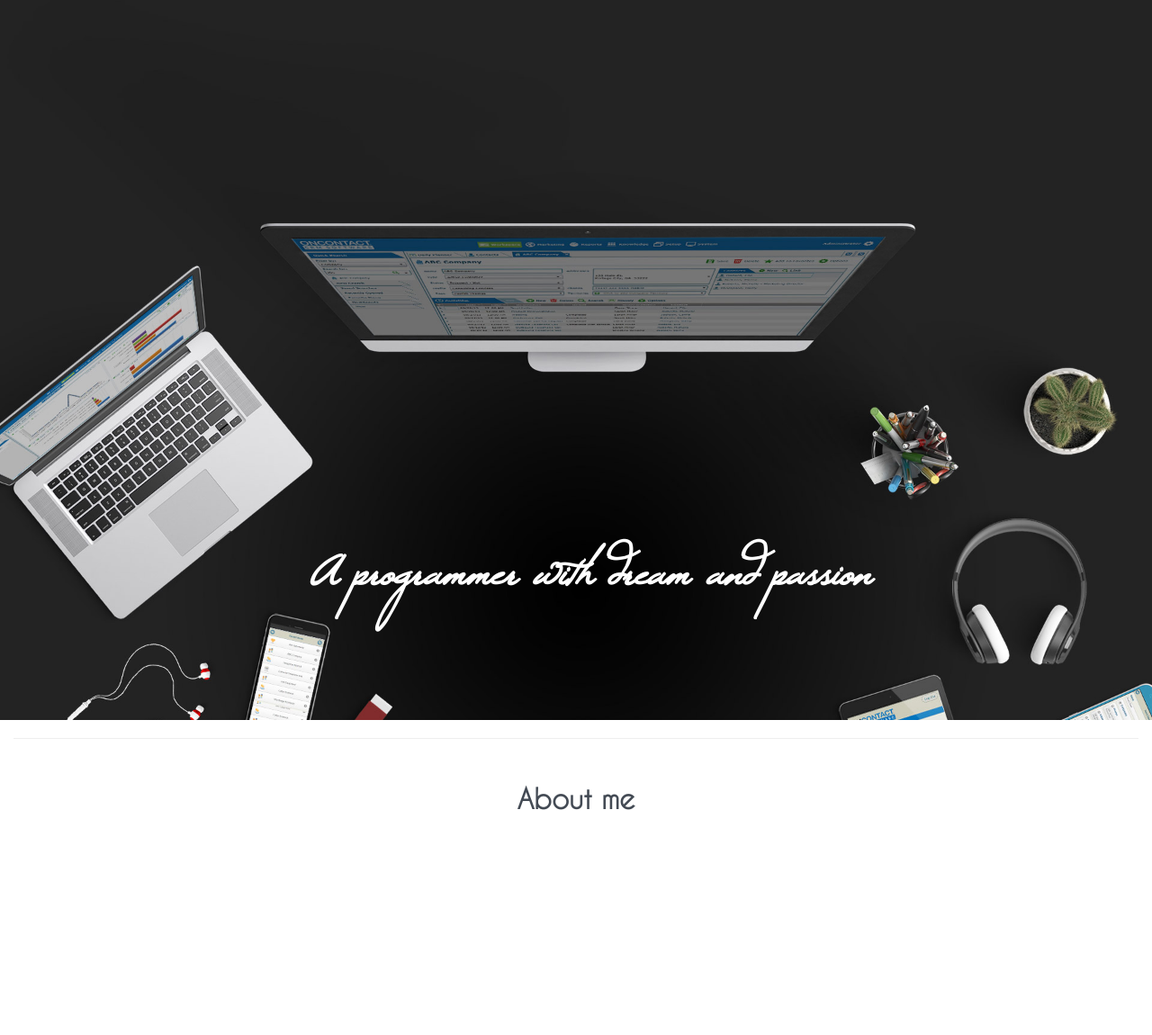
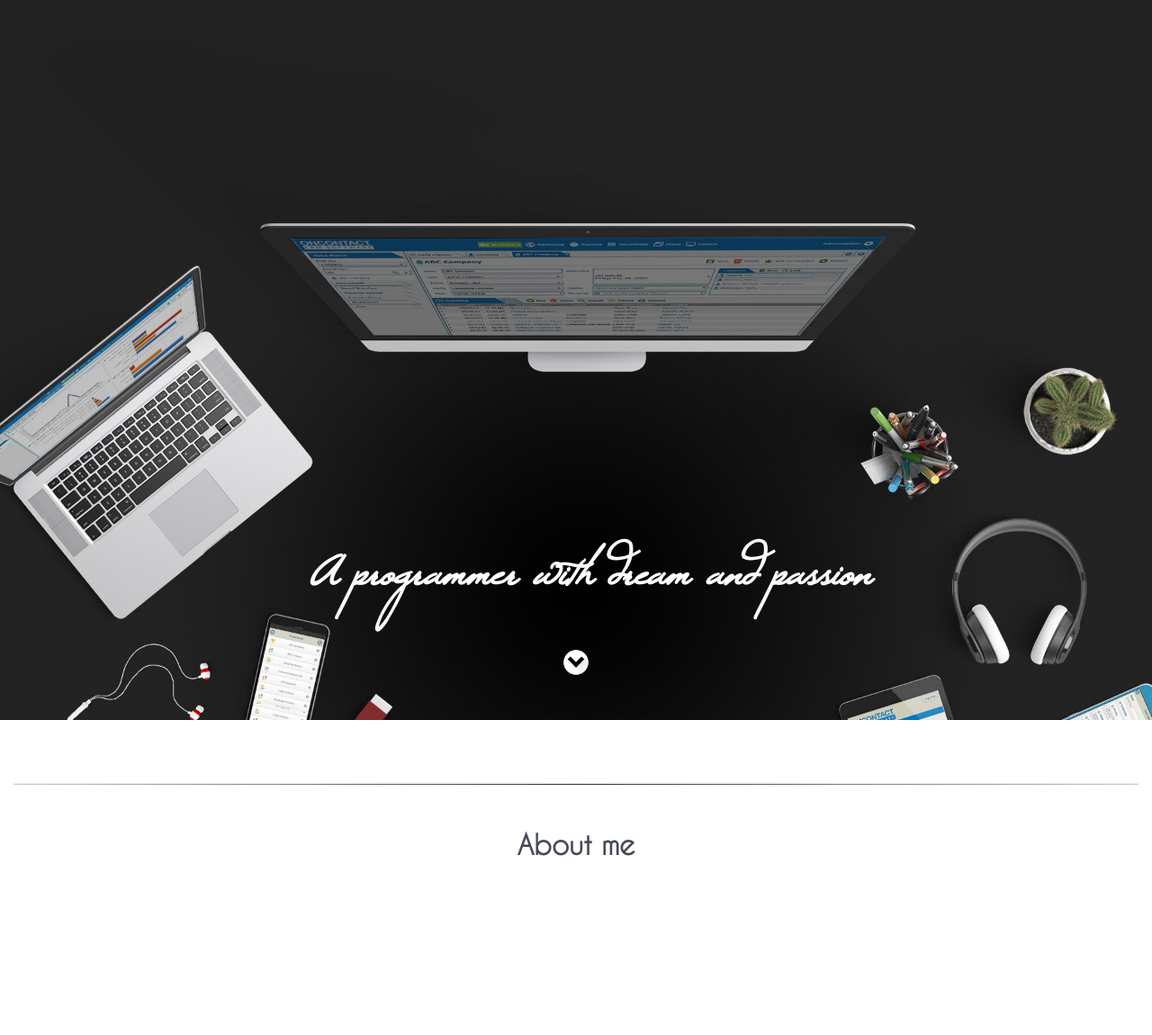
Before and after one commit to shengbolou/Project, a PHP site: page /sbl.html in a window 1280 px wide. Shown: the top 1150 px of the page at 90% size. Run offline with PHP 8.4, Linux system fonts and the light colour scheme.

Commit message:
first-page

```diff
--- a/css/sbl.css
+++ b/css/sbl.css
@@ -102,8 +102,7 @@
   font-size: 90px;
 }
 
-
-
+/***for the nav buttons***/
 #navbar ul a{
   font-family: 'Caviar';
   font-size: 20px;
@@ -117,7 +116,7 @@
   background: none;
 }
 
-
+/**for my name svg file**/
 #svg{
   position: absolute;
   z-index: 1;
@@ -125,6 +124,23 @@
   height: 30%;
   top:15%;
   left:10%;
+}
+
+
+.downward{
+  text-align: center;
+  position: relative;
+  z-index: 100;
+}
+
+.mine{
+  padding-top: 50px;
+}
+
+hr{
+  height: 1px;
+  background: #333;
+  background-image: linear-gradient(to right, #ccc, #333, #ccc);
 }
 
 
--- a/js/sbl.js
+++ b/js/sbl.js
@@ -3,6 +3,7 @@ $(document).ready(function(){
   var check = 0;
 
   $('.pageheader').css('height',myHeight+30);
+  $('.downward').css('top',myHeight-50);
   $(".navbar-toggle").on("click", function () {
       $(this).toggleClass("active");
   });
@@ -14,10 +15,19 @@ $(document).ready(function(){
        check=1;
     }
     else if($(this).scrollTop() == 0){
+      //scroll to top
       $('.navbar').velocity('transition.slideUpOut',200);
       check=0;
     }
   });
 
   $('.myheader').velocity('transition.slideRightIn',{delay:2500});
+
+  $('.downward').velocity({
+    translateY:'10px'
+  },{loop:true}).velocity('reverse');
+
+  $('.downward').click(function(){
+    $('.mine').velocity("scroll", { duration: 2000, easing: "spring" })
+  });
 });
--- a/sbl.html
+++ b/sbl.html
@@ -25,6 +25,11 @@
           <embed id="svg"  src="name.svg">
         </object>
 
+        <div style="text-align:center"class="downward">
+          <a href="#"><img src="imgs/down.png" width="30px"alt="" /></a>
+        </div>
+
+
         <!-- navigation bar -->
         <div class="navbar navbar-inverse navbar-fixed-top">
           <div class="container">
@@ -49,7 +54,7 @@
 
       </div><!--pageheader-->
 
-      <div style="height:9999px"class="container-fluid">
+      <div style="height:9999px"class="container-fluid mine">
 
         <div class="row">
           <div class="col-md-12">
```
Also changed, not shown: imgs/down.png (added).
